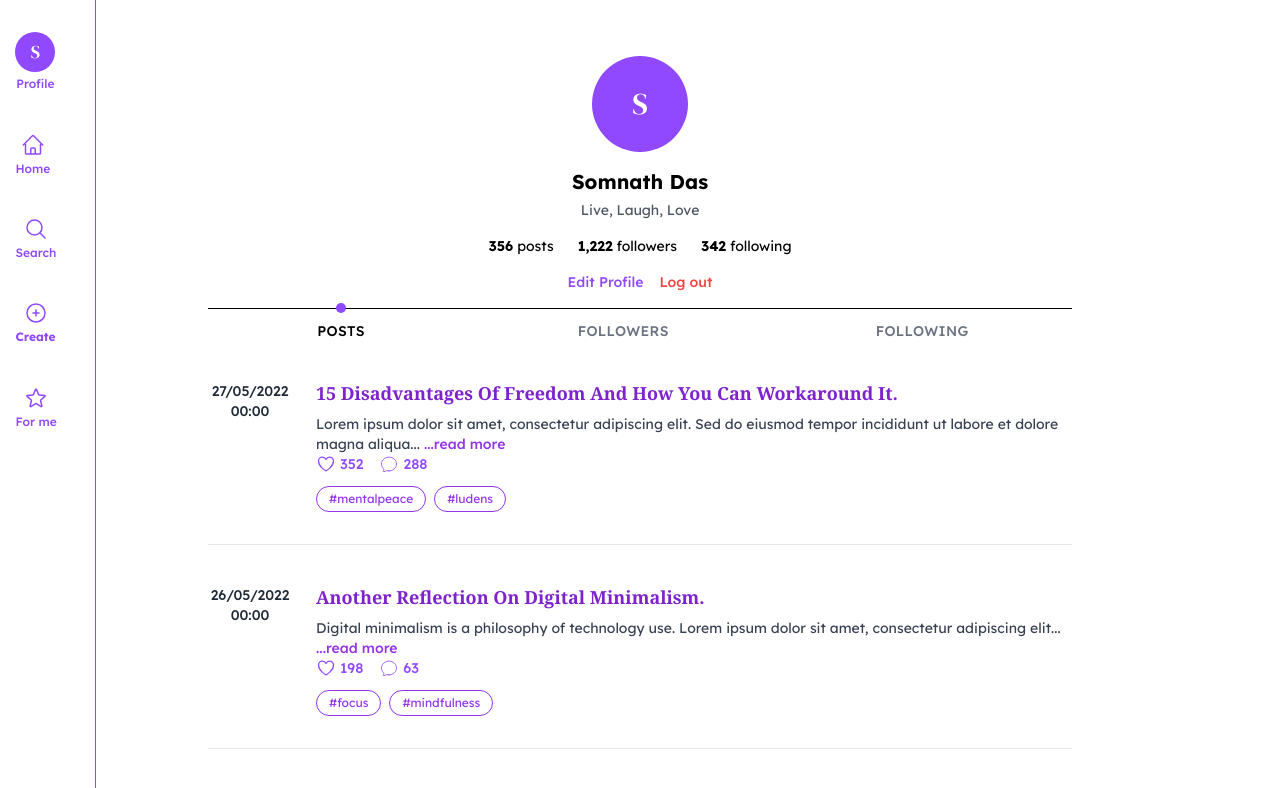
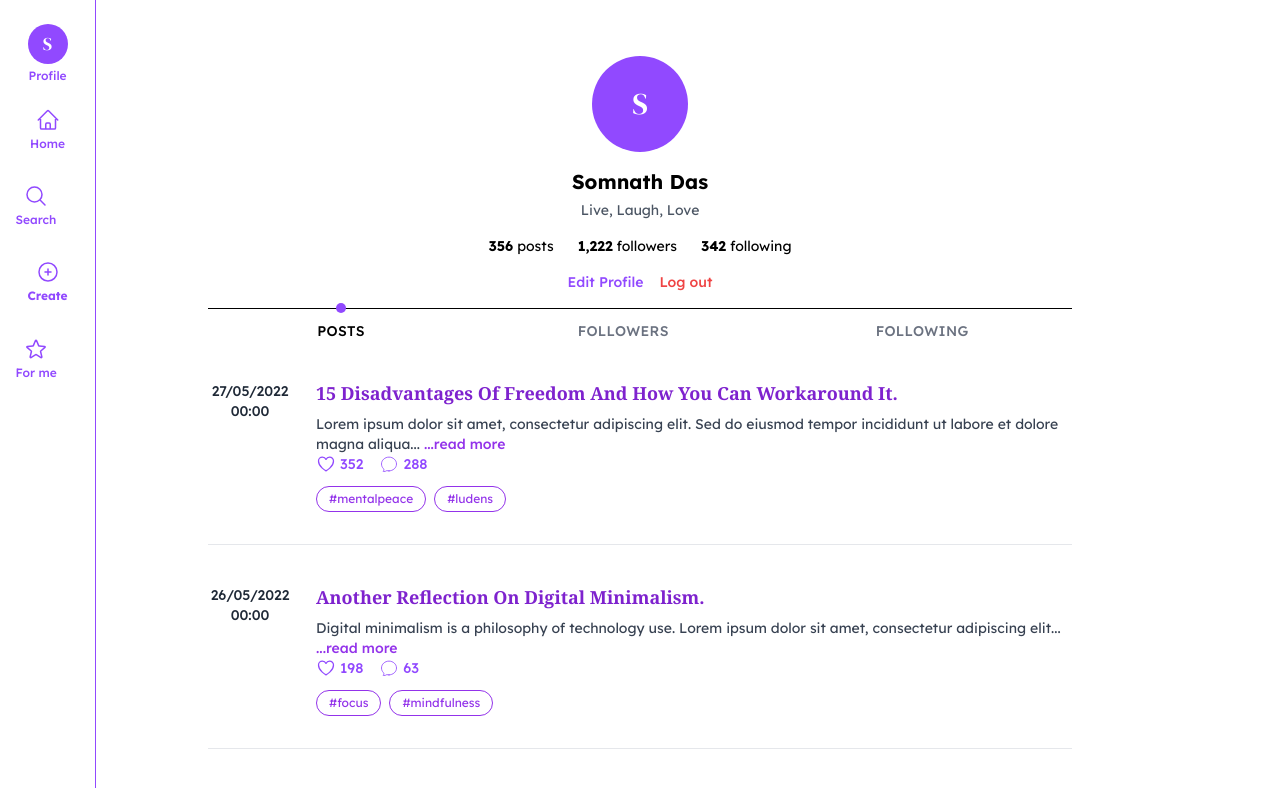
Before and after one commit to tanguyjo/Microblogging, a Vue app in the folder frontBlog/: page /profile in a window 1280 px wide. Shown: the top 788 px of the page. Built offline with nearby package versions, Linux system fonts and the light colour scheme; sample sign-in values are in the browser's storage.

Commit message:
button update

```diff
--- a/frontBlog/src/components/Navigation/BottomNav.vue
+++ b/frontBlog/src/components/Navigation/BottomNav.vue
@@ -3,7 +3,8 @@
     class="fixed bottom-4 left-4 right-4 mx-auto max-w-md bg-white border border-darkviolet px-4 py-2 flex justify-around items-center shadow-lg"
   >
     <!-- Icône : Compte -->
-    <button
+    <RouterLink
+      to="/profile"
       aria-label="Account"
       class="p-1 bg-transparent hover:bg-transparent focus:bg-transparent active:bg-transparent"
     >
@@ -11,17 +12,12 @@
         class="w-8 h-8 rounded-full bg-darkviolet text-white font-title flex items-center justify-center font-bold text-lg"
       >
         S
-
-        <path
-          stroke-linecap="round"
-          stroke-linejoin="round"
-          d="m21 21-5.197-5.197m0 0A7.5 7.5 0 1 0 5.196 5.196a7.5 7.5 0 0 0 10.607 10.607Z"
-        />
       </div>
-    </button>
+    </RouterLink>
 
     <!-- Icône : accueil -->
-    <button
+    <RouterLink
+      to="/"
       aria-label="Home"
       class="p-2 bg-transparent hover:bg-transparent focus:bg-transparent active:bg-transparent"
     >
@@ -39,7 +35,7 @@
           d="m2.25 12 8.954-8.955c.44-.439 1.152-.439 1.591 0L21.75 12M4.5 9.75v10.125c0 .621.504 1.125 1.125 1.125H9.75v-4.875c0-.621.504-1.125 1.125-1.125h2.25c.621 0 1.125.504 1.125 1.125V21h4.125c.621 0 1.125-.504 1.125-1.125V9.75M8.25 21h8.25"
         />
       </svg>
-    </button>
+    </RouterLink>
 
     <!-- Icône : recherche -->
     <button
@@ -63,7 +59,8 @@
     </button>
 
     <!-- Icône : Créer -->
-    <button
+    <RouterLink
+      to="/newpost"
       aria-label="Create"
       class="p-2 bg-transparent hover:bg-transparent focus:bg-transparent active:bg-transparent"
     >
@@ -81,7 +78,7 @@
           d="M12 9v6m3-3H9m12 0a9 9 0 1 1-18 0 9 9 0 0 1 18 0Z"
         />
       </svg>
-    </button>
+    </RouterLink>
 
     <!-- Icône : Pour moi -->
     <button
@@ -107,5 +104,5 @@
 </template>
 
 <script setup lang="ts">
-// Tu peux ajouter de la logique plus tard
+import { RouterLink } from 'vue-router';
 </script>
--- a/frontBlog/src/components/Navigation/SideNav.vue
+++ b/frontBlog/src/components/Navigation/SideNav.vue
@@ -1,9 +1,14 @@
+<script setup lang="ts">
+import { RouterLink } from 'vue-router';
+</script>
+
 <template>
   <aside
     class="hidden md:fixed md:inset-y-0 md:left-0 md:w-24 bg-white border-r border-darkviolet flex flex-col items-center py-6 space-y-6"
   >
     <!-- Avatar -->
-    <button
+    <RouterLink
+      to="/profile"
       class="flex flex-col items-center gap-1 text-xs text-darkviolet bg-transparent hover:bg-transparent focus:bg-transparent active:bg-transparent"
     >
       <div
@@ -12,10 +17,11 @@
         S
       </div>
       <span>Profile</span>
-    </button>
+    </RouterLink>
 
     <!-- Icône : Home -->
-    <button
+    <RouterLink
+      to="/"
       class="flex flex-col items-center gap-1 text-xs text-darkviolet bg-transparent hover:bg-transparent focus:bg-transparent active:bg-transparent"
     >
       <svg
@@ -33,7 +39,7 @@
         />
       </svg>
       <span>Home</span>
-    </button>
+    </RouterLink>
 
     <!-- Icône : Search -->
     <button
@@ -57,7 +63,8 @@
     </button>
 
     <!-- Icône : Create -->
-    <button
+    <RouterLink
+      to="/newpost"
       class="flex flex-col items-center gap-1 text-xs text-darkviolet font-bold bg-transparent hover:bg-transparent focus:bg-transparent active:bg-transparent"
     >
       <svg
@@ -75,7 +82,7 @@
         />
       </svg>
       <span>Create</span>
-    </button>
+    </RouterLink>
 
     <!-- Icône : For Me -->
     <button
```
